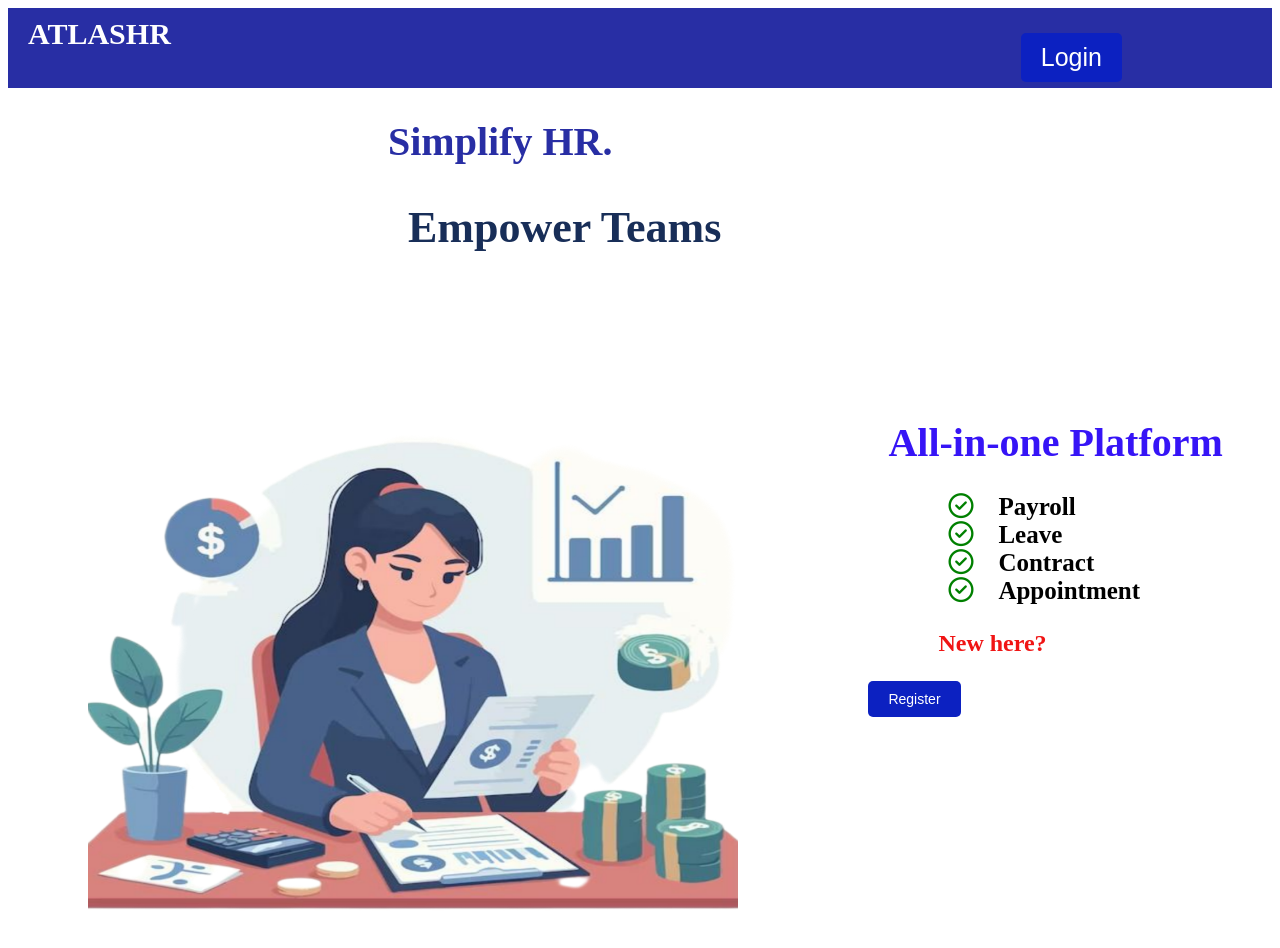
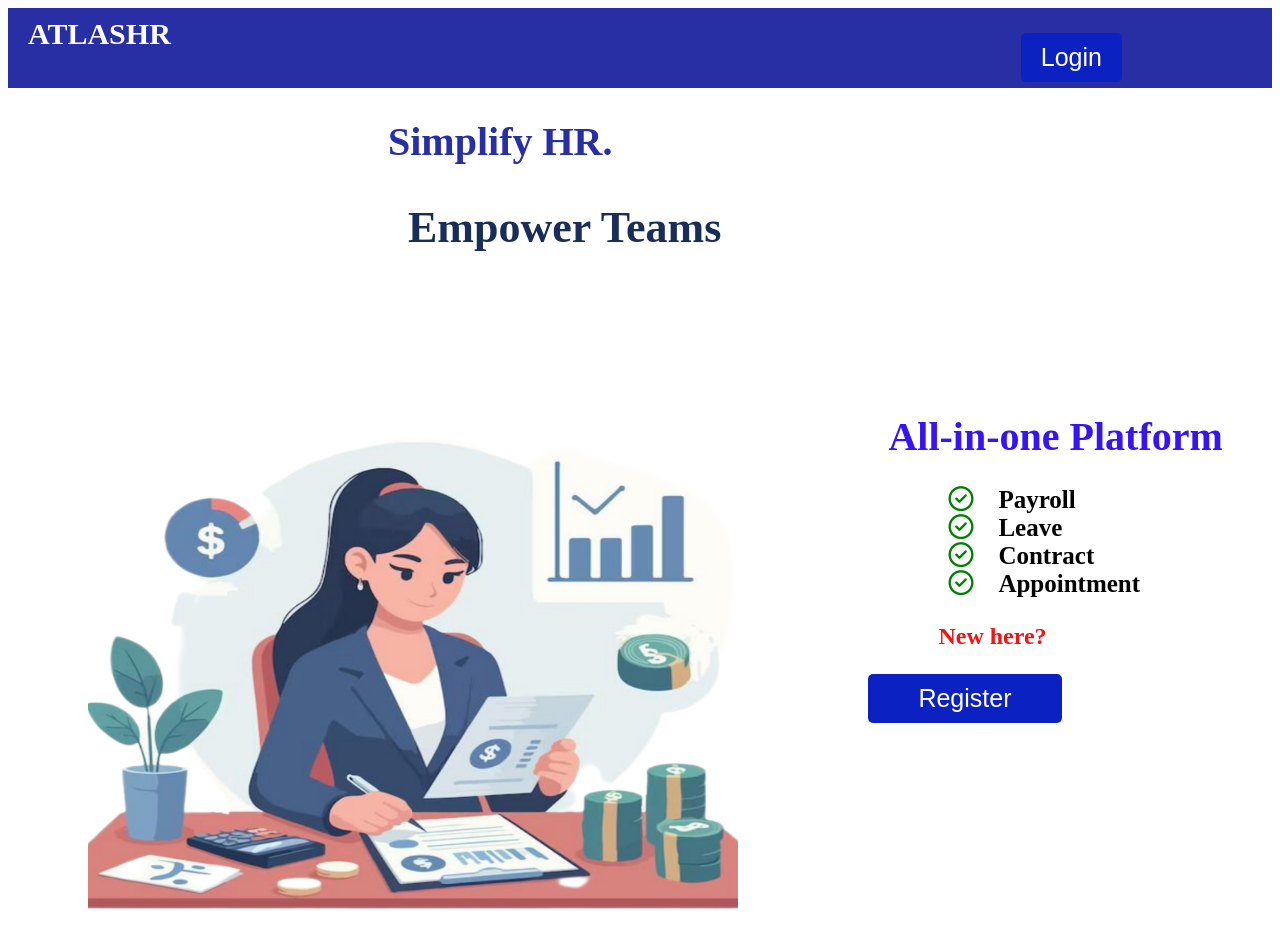
Before and after one commit to NetworkcoTeam/HR_Tool, a React (Create React App) app: page / in a window 1280 px wide. Shown: the top 948 px of the page. Built offline with nearby package versions, Linux system fonts and the light colour scheme.

Commit message:
Increased the button padding and font-size

```diff
--- a/src/Components/RegisterForm.css
+++ b/src/Components/RegisterForm.css
@@ -5,14 +5,14 @@
 }
 
 .register-trigger {
-  padding: 10px 20px;
+  padding: 10px 50px;
   background: #0C21C1;
   color: white;
   border: none;
   border-radius: 5px;
   cursor: pointer;
   font-family: 'Poppins', sans-serif;
-  font-size: 14px;
+  font-size: 25px;
   transition: all 0.3s ease;
 }
 
```
